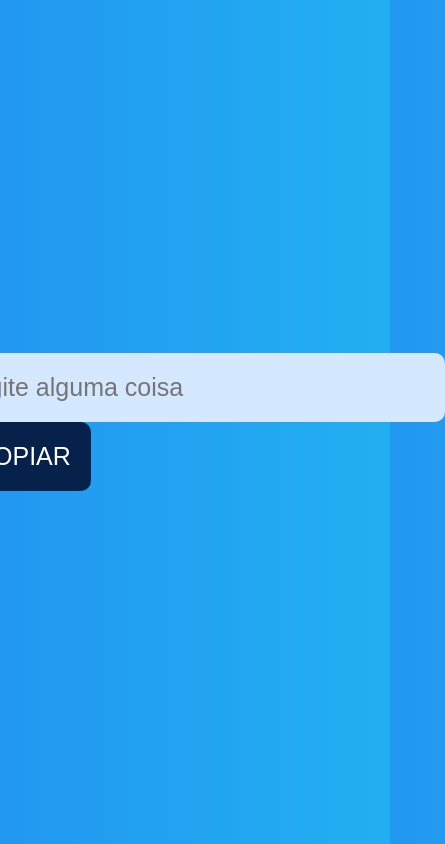
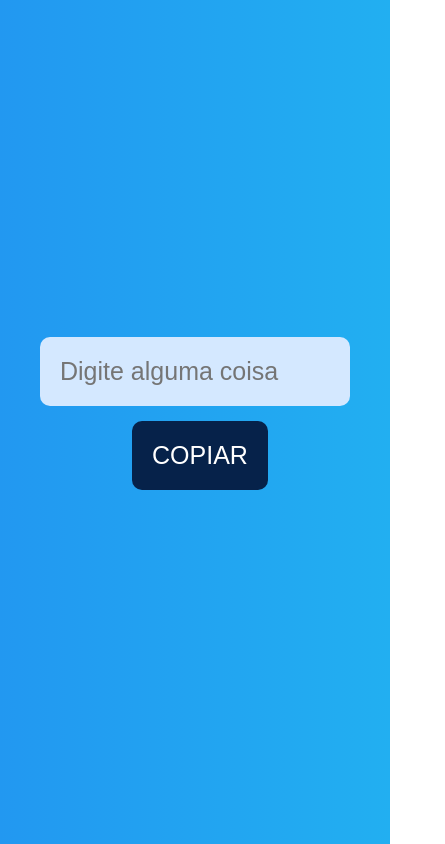
Before and after one commit to luiscarriel/Copy-to-clipboard, a plain HTML site: page index.html in a window 390 px wide. Shown: the whole page, 445 px wide, since content can reach past the window. Drawn offline with Linux system fonts and the light colour scheme.

Commit message:
feat: style responsive

```diff
--- a/css/style.css
+++ b/css/style.css
@@ -42,3 +42,25 @@ button:hover {
     background-color: #010d1f;
     transition: 0.3s;
 }
+
+.container{
+    text-align: center;
+}
+
+#result{
+    padding: 1rem;
+    font-family: Arial, Helvetica, sans-serif;
+    font-size: 20pt;
+}
+
+
+@media (max-width: 1024px){
+    body{
+        flex-direction: column;
+    }
+
+    input{
+        width: 310px;
+        margin: 15px;
+    }
+}
```
